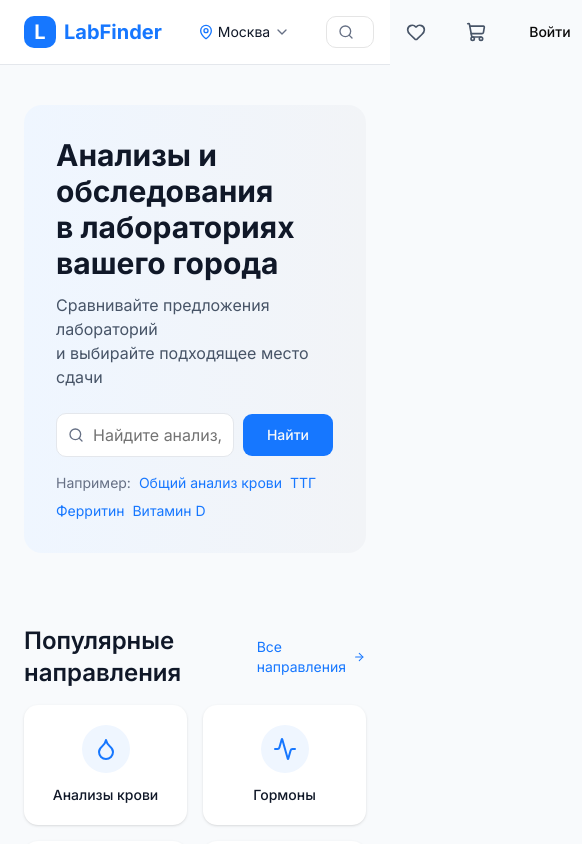
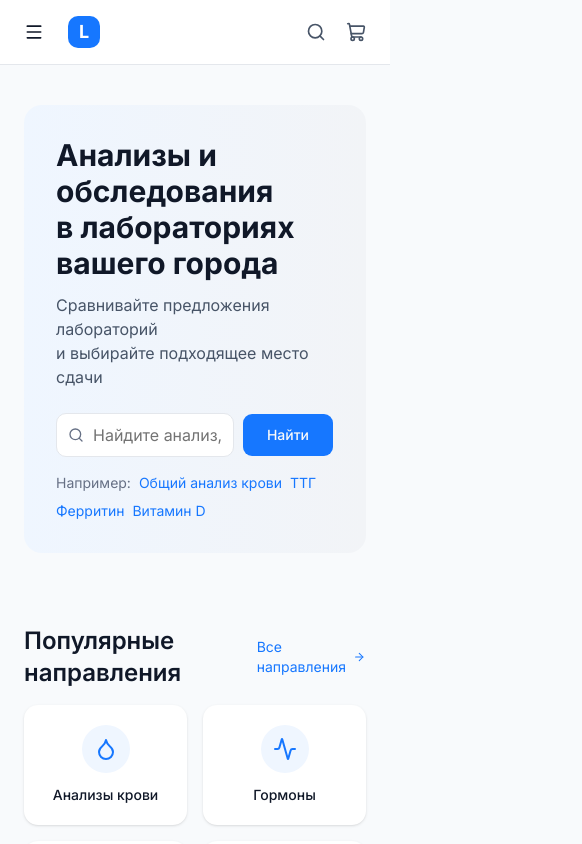
Before and after one commit to batkovich75alex/-labfinder, a Next.js app: page / in a window 390 px wide. Shown: the top 844 px of the page, 582 px wide, since content can reach past the window. Built offline with nearby package versions, Linux system fonts and the light colour scheme.

Commit message:
feat: mobile header + burger menu
Co-authored-by: Cursor <cursoragent@cursor.com>

```diff
--- a/components/layout/Header.tsx
+++ b/components/layout/Header.tsx
@@ -3,7 +3,7 @@
 import Link from "next/link";
 import { useRouter } from "next/navigation";
 import { useState, FormEvent } from "react";
-import { MapPin, Search, Heart, ShoppingCart, ChevronDown } from "lucide-react";
+import { MapPin, Search, Heart, ShoppingCart, ChevronDown, Menu, X } from "lucide-react";
 import { Button } from "@/components/ui/button";
 import { Input } from "@/components/ui/input";
 import { useCart } from "@/lib/cart-context";
@@ -15,37 +15,66 @@ const navItems = [
   { label: "Библиотека", href: "/library" },
 ];
 
+const mobileNavItems = [
+  { label: "Анализы", href: "/catalog" },
+  { label: "Чекапы и комплексы", href: "/complexes" },
+  { label: "Лаборатории", href: "/labs" },
+  { label: "Библиотека", href: "/library" },
+];
+
+const futureNavItems = [
+  { label: "Диагностика", href: "/diagnostics" },
+  { label: "Услуги на дому", href: "/home" },
+  { label: "Корпоративные программы", href: "/corporate" },
+  { label: "Отзывы", href: "/reviews" },
+];
+
 export function Header() {
   const { count } = useCart();
   const router = useRouter();
   const [query, setQuery] = useState("");
+  const [mobileMenuOpen, setMobileMenuOpen] = useState(false);
 
   const handleSubmit = (e: FormEvent) => {
     e.preventDefault();
     if (query.trim()) {
       router.push(`/search?q=${encodeURIComponent(query.trim())}`);
+      setMobileMenuOpen(false);
     }
   };
 
   return (
+    <>
       <header className="sticky top-0 z-50 w-full border-b border-[#E4E7EC] bg-white">
-      <div className="mx-auto flex h-16 max-w-[1280px] items-center gap-6 px-6">
+        <div className="mx-auto flex h-16 max-w-[1280px] items-center gap-4 px-4 md:gap-6 md:px-6">
+          {/* Бургер — только mobile */}
+          <button
+            onClick={() => setMobileMenuOpen(true)}
+            className="rounded-md p-2 hover:bg-[#F2F4F7] lg:hidden"
+            aria-label="Меню"
+          >
+            <Menu className="h-5 w-5 text-[#101828]" />
+          </button>
+
+          {/* Логотип */}
           <Link
             href="/"
-          className="flex items-center gap-2 text-xl font-bold text-[#1677FF]"
+            className="flex items-center gap-2 text-lg font-bold text-[#1677FF] md:text-xl"
           >
             <div className="flex h-8 w-8 items-center justify-center rounded-lg bg-[#1677FF] text-white">
               L
             </div>
-          LabFinder
+            <span className="hidden sm:inline">LabFinder</span>
           </Link>
 
-        <button className="flex items-center gap-1 rounded-md px-3 py-2 text-sm text-[#101828] hover:bg-[#F2F4F7]">
+          {/* Город — только desktop */}
+          <button className="hidden items-center gap-1 rounded-md px-3 py-2 text-sm text-[#101828] hover:bg-[#F2F4F7] lg:flex">
             <MapPin className="h-4 w-4 text-[#1677FF]" />
             Москва
             <ChevronDown className="h-4 w-4 text-[#667085]" />
           </button>
 
+          {/* Навигация — только desktop */}
           <nav className="hidden items-center gap-1 lg:flex">
             {navItems.map((item) => (
               <Link
@@ -58,7 +87,8 @@ export function Header() {
             ))}
           </nav>
 
-        <form onSubmit={handleSubmit} className="flex-1">
+          {/* Поиск — скрыт на самых маленьких */}
+          <form onSubmit={handleSubmit} className="hidden flex-1 md:block">
             <div className="relative">
               <Search className="absolute left-3 top-1/2 h-4 w-4 -translate-y-1/2 text-[#667085]" />
               <Input
@@ -70,11 +100,25 @@ export function Header() {
             </div>
           </form>
 
-        <button className="rounded-md p-2 hover:bg-[#F2F4F7]">
+          {/* Иконки — прижаты вправо на mobile */}
+          <div className="ml-auto flex items-center gap-1 md:ml-0">
+            {/* Иконка поиска — только mobile (открывает /search) */}
+            <Link
+              href="/search"
+              className="rounded-md p-2 hover:bg-[#F2F4F7] md:hidden"
+              aria-label="Поиск"
+            >
+              <Search className="h-5 w-5 text-[#475467]" />
+            </Link>
+
+            <button className="hidden rounded-md p-2 hover:bg-[#F2F4F7] sm:block">
               <Heart className="h-5 w-5 text-[#475467]" />
             </button>
 
-        <Link href="/cart" className="relative rounded-md p-2 hover:bg-[#F2F4F7]">
+            <Link
+              href="/cart"
+              className="relative rounded-md p-2 hover:bg-[#F2F4F7]"
+            >
               <ShoppingCart className="h-5 w-5 text-[#475467]" />
               {count > 0 && (
                 <span className="absolute -right-1 -top-1 flex h-5 w-5 items-center justify-center rounded-full bg-[#F04438] text-xs font-medium text-white">
@@ -83,10 +127,95 @@ export function Header() {
               )}
             </Link>
 
-        <Button variant="ghost" className="text-sm">
+            <Button
+              variant="ghost"
+              className="hidden text-sm lg:inline-flex"
+            >
               Войти
             </Button>
           </div>
+        </div>
       </header>
+
+      {/* МОБИЛЬНОЕ МЕНЮ */}
+      {mobileMenuOpen && (
+        <div className="fixed inset-0 z-[100] lg:hidden">
+          {/* Затемнение */}
+          <div
+            className="absolute inset-0 bg-black/50"
+            onClick={() => setMobileMenuOpen(false)}
+          />
+
+          {/* Выдвижное меню */}
+          <div className="absolute left-0 top-0 h-full w-[300px] bg-white shadow-xl">
+            <div className="flex h-16 items-center justify-between border-b border-[#E4E7EC] px-4">
+              <Link
+                href="/"
+                className="flex items-center gap-2 text-lg font-bold text-[#1677FF]"
+                onClick={() => setMobileMenuOpen(false)}
+              >
+                <div className="flex h-8 w-8 items-center justify-center rounded-lg bg-[#1677FF] text-white">
+                  L
+                </div>
+                LabFinder
+              </Link>
+              <button
+                onClick={() => setMobileMenuOpen(false)}
+                className="rounded-md p-2 hover:bg-[#F2F4F7]"
+                aria-label="Закрыть"
+              >
+                <X className="h-5 w-5" />
+              </button>
+            </div>
+
+            <div className="overflow-y-auto p-4">
+              {/* Основные разделы */}
+              <nav className="space-y-1">
+                {mobileNavItems.map((item) => (
+                  <Link
+                    key={item.href}
+                    href={item.href}
+                    onClick={() => setMobileMenuOpen(false)}
+                    className="block rounded-md px-3 py-2.5 text-sm text-[#101828] hover:bg-[#F2F4F7]"
+                  >
+                    {item.label}
+                  </Link>
+                ))}
+              </nav>
+
+              {/* Будущие разделы */}
+              <div className="mt-6 border-t border-[#E4E7EC] pt-6">
+                <div className="mb-2 px-3 text-xs font-medium uppercase text-[#98A2B3]">
+                  Другие разделы
+                </div>
+                <nav className="space-y-1">
+                  {futureNavItems.map((item) => (
+                    <Link
+                      key={item.href}
+                      href={item.href}
+                      onClick={() => setMobileMenuOpen(false)}
+                      className="block rounded-md px-3 py-2.5 text-sm text-[#475467] hover:bg-[#F2F4F7]"
+                    >
+                      {item.label}
+                    </Link>
+                  ))}
+                </nav>
+              </div>
+
+              {/* Вход */}
+              <div className="mt-6 border-t border-[#E4E7EC] pt-6">
+                <Button
+                  variant="outline"
+                  className="w-full justify-center"
+                  onClick={() => setMobileMenuOpen(false)}
+                >
+                  Войти
+                </Button>
+              </div>
+            </div>
+          </div>
+        </div>
+      )}
+    </>
   );
 }
```
Lines whose indentation alone changed are shown as unchanged.
